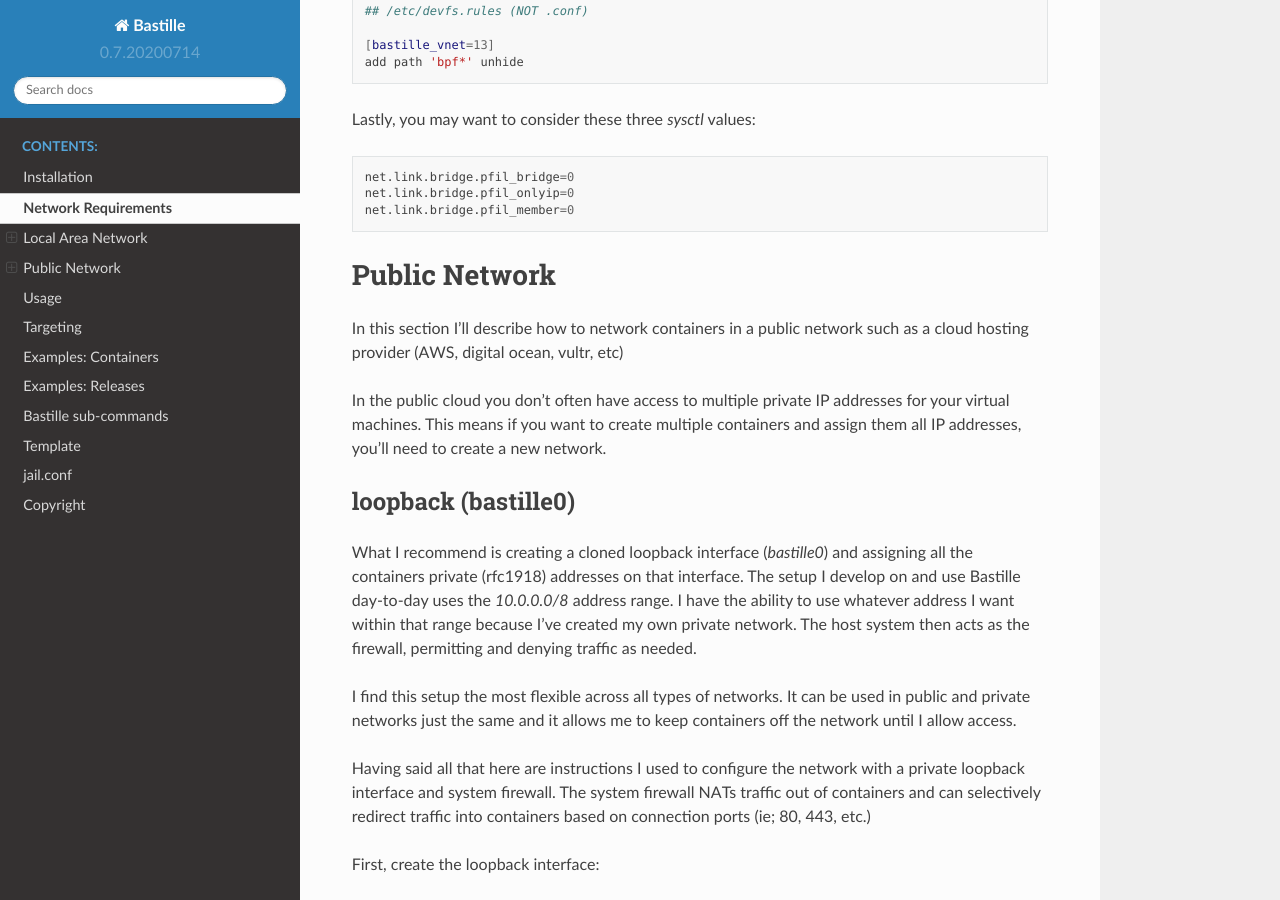
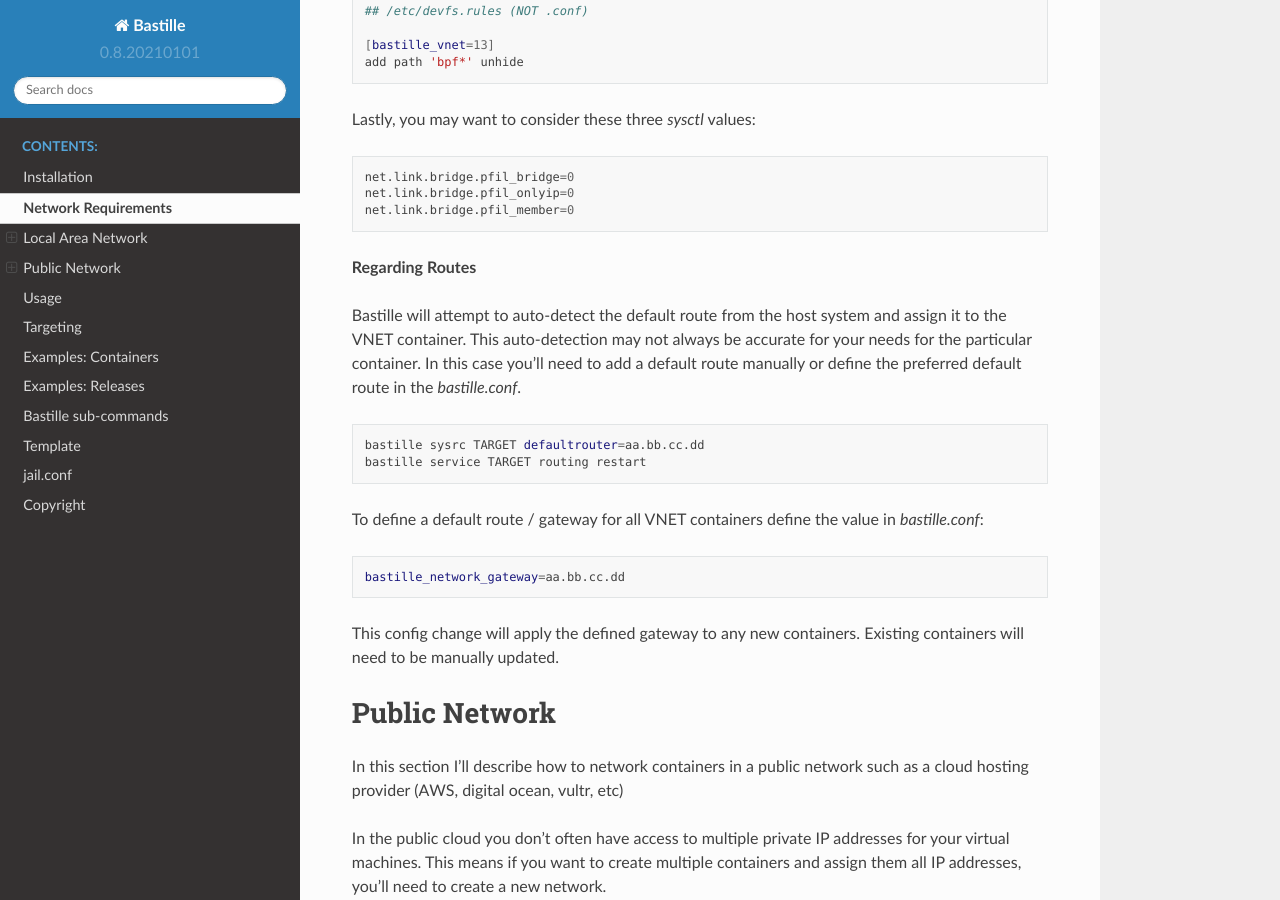
Before and after one commit to BastilleBSD/bastille, a Sphinx documentation site: the page built from docs/chapters/networking.rst, in a window 1280 px wide and 900 px high, scrolled down 1580 px. Built offline with Sphinx 7.4.7 and the Read the Docs theme 2.0.0, drawn with Linux system fonts in a browser that asks for light colours.

```diff
--- a/docs/chapters/installation.rst
+++ b/docs/chapters/installation.rst
@@ -4,7 +4,7 @@ Bastille is available in the official FreeBSD ports tree at
 `sysutils/bastille`. Binary packages available in `quarterly` and `latest`
 repositories.
 
-Current version is `0.7.20200714`.
+Current version is `0.8.20210101`.
 
 To install from the FreeBSD package repository:
 
--- a/docs/chapters/networking.rst
+++ b/docs/chapters/networking.rst
@@ -85,6 +85,29 @@ Lastly, you may want to consider these three `sysctl` values:
   net.link.bridge.pfil_bridge=0
   net.link.bridge.pfil_onlyip=0
   net.link.bridge.pfil_member=0
+
+**Regarding Routes**
+
+Bastille will attempt to auto-detect the default route from the host system and
+assign it to the VNET container. This auto-detection may not always be accurate
+for your needs for the particular container. In this case you'll need to add
+a default route manually or define the preferred default route in the
+`bastille.conf`.
+
+.. code-block:: shell
+
+  bastille sysrc TARGET defaultrouter=aa.bb.cc.dd
+  bastille service TARGET routing restart
+
+To define a default route / gateway for all VNET containers define the value in
+`bastille.conf`:
+
+.. code-block:: shell
+
+  bastille_network_gateway=aa.bb.cc.dd
+
+This config change will apply the defined gateway to any new containers.
+Existing containers will need to be manually updated.
 
 
 Public Network
--- a/docs/conf.py
+++ b/docs/conf.py
@@ -12,9 +12,9 @@ copyright = '2018-2020, Christer Edwards'
 author = 'Christer Edwards'
 
 # The short X.Y version
-version = '0.7.20200714'
+version = '0.8.20210101'
 # The full version, including alpha/beta/rc tags
-release = '0.7.20200714-beta'
+release = '0.8.20210101-beta'
 
 
 # -- General configuration ---------------------------------------------------
```
Also changed, not shown: README.md (+1 -1 lines), 1 other file.
